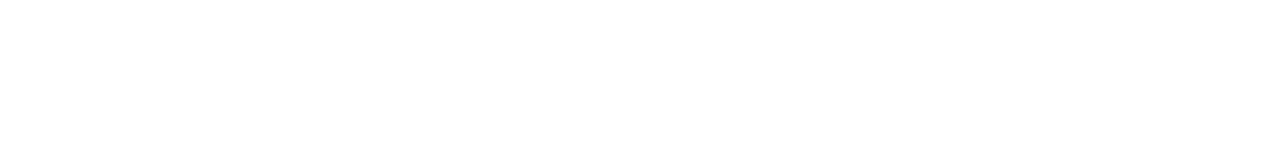
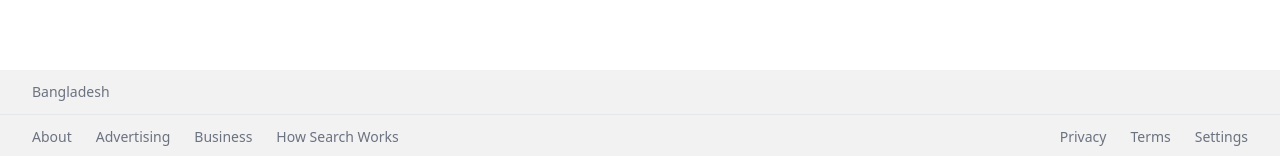
Before and after one commit to atikurrahman1587/google-clone-using-next13, a Next.js app: page / in a window 1280 px wide. Shown: the part 641-797 px from the top of the page. Built offline with nearby package versions, Linux system fonts and the light colour scheme; no server answers.

Commit message:
Add Footer component

```diff
--- a/src/app/globals.css
+++ b/src/app/globals.css
@@ -6,4 +6,7 @@
     .btn {
         @apply bg-[#f8f9fa] rounded-md text-sm text-gray-800 hover:ring-1 hover:ring-gray-200 focus:outline-none active:ring-gray-300 hover:shadow-md w-36 h-10 transition-shadow;
     }
+    .link {
+        @apply hover:underline cursor-pointer;
+    }
 }
--- a/src/app/layout.jsx
+++ b/src/app/layout.jsx
@@ -1,5 +1,6 @@
 import { Inter } from 'next/font/google'
 import './globals.css'
+import Footer from '@/components/Footer'
 
 const inter = Inter({ subsets: ['latin'] })
 
@@ -11,7 +12,11 @@ export const metadata = {
 export default function RootLayout({ children }) {
   return (
     <html lang="en">
-      <body>{children}</body>
+      <body>
+        {children}
+        {/* Footer */}
+        <Footer/>
+      </body>
     </html>
   )
 }
--- a/src/app/page.jsx
+++ b/src/app/page.jsx
@@ -9,7 +9,7 @@ export default function Home() {
       <HomeHeader/>
       {/* Body */}
       <div className="flex flex-col items-center mt-24">
-        <Image src="https://upload.wikimedia.org/wikipedia/commons/thumb/2/2f/Google_2015_logo.svg/1200px-Google_2015_logo.svg.png" width="300" height="100" />
+        <Image src="https://upload.wikimedia.org/wikipedia/commons/thumb/2/2f/Google_2015_logo.svg/1200px-Google_2015_logo.svg.png" width="300" height="100" placeholder="blur"  alt="Image not found"/>
         <HomeSearch/>
       </div>
     </>
--- /dev/null
+++ b/src/components/CountryLookup.jsx
@@ -0,0 +1,12 @@
+"use client";
+import { useEffect, useState } from "react"
+
+export default function CountryLookup() {
+    const [country, setCountry] = useState('Bangladesh');
+    useEffect(()=>{
+        fetch("https://extreme-ip-lookup.com/json/?key=demo2").then((res) => res.json()).then((data) =>setCountry(data.country));
+    },[])
+  return (
+    <div>{country}</div>
+  )
+}
--- /dev/null
+++ b/src/components/Footer.jsx
@@ -0,0 +1,24 @@
+import CountryLookup from "./CountryLookup";
+
+export default function Footer() {
+  return (
+    <footer className="absolute bottom-0 text-sm text-gray-500 bg-[#f2f2f2] w-full">
+        <div className="border-b px-8 py-3">
+            <CountryLookup/>
+        </div>
+        <div className="flex flex-col sm:flex-row justify-between items-center px-8 py-3 space-y-7 sm:space-y-0">
+            <ul className="flex items-center space-x-6">
+                <li className="link">About</li>
+                <li className="link">Advertising</li>
+                <li className="link">Business</li>
+                <li className="link">How Search Works</li>
+            </ul>
+            <ul className="flex items-center space-x-6">
+                <li className="link">Privacy</li>
+                <li className="link">Terms</li>
+                <li className="link">Settings</li>
+            </ul>
+        </div>
+    </footer>
+  )
+}
```
